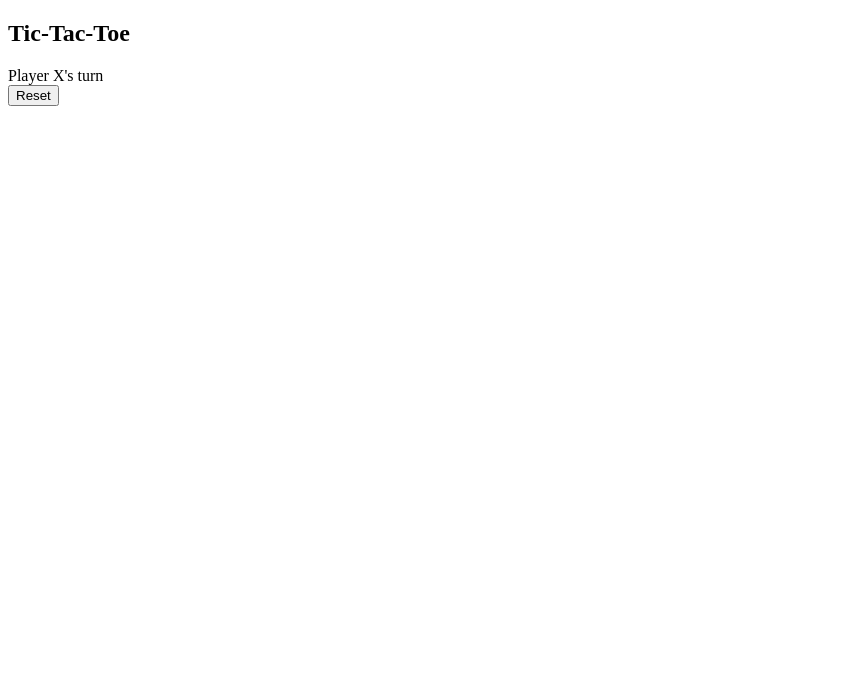
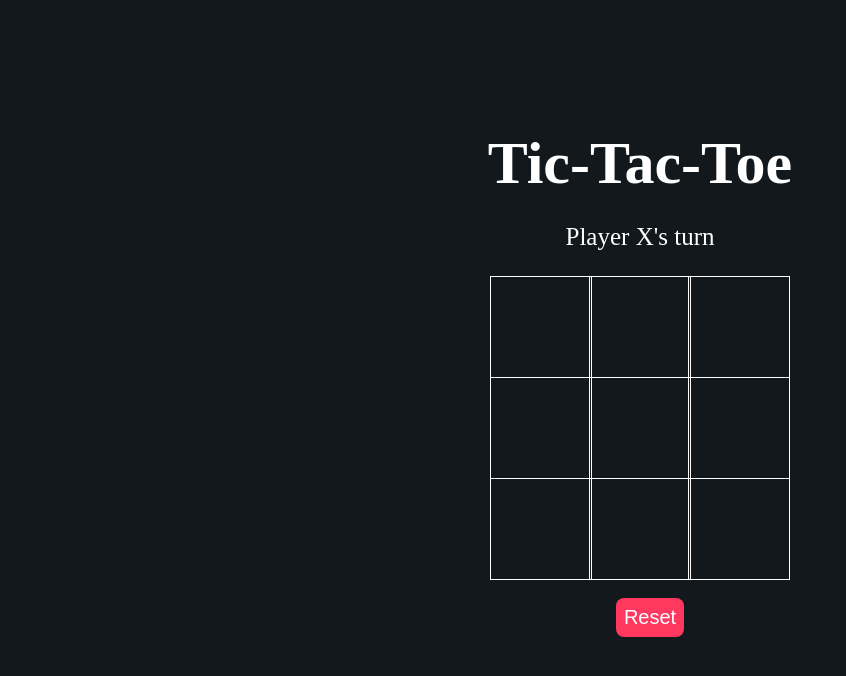
Before and after one commit to AtesiT/aCopyTicTacToeFrontend, a plain HTML site: page index.html in a window 1280 px wide. Shown: the whole page, without its empty margins (0-846 px from the left). Drawn offline with Linux system fonts and the light colour scheme.

Commit message:
css was did

```diff
--- a/index.html
+++ b/index.html
@@ -14,23 +14,24 @@
             <h1>Tic-Tac-Toe</h1>
         </section>
         <section class="display">
-            Player <span class="display-player Player-X">X</span>'s turn
+            Player <span class="display-player PlayerX">X</span>'s turn
         </section>
         <section class="container">
-            <div class="title"></div>
-            <div class="title"></div>
-            <div class="title"></div>
-            <div class="title"></div>
-            <div class="title"></div>
-            <div class="title"></div>
-            <div class="title"></div>
-            <div class="title"></div>
-            <div class="title"></div>
+            <div class="tile"></div>
+            <div class="tile"></div>
+            <div class="tile"></div>
+            <div class="tile"></div>
+            <div class="tile"></div>
+            <div class="tile"></div>
+            <div class="tile"></div>
+            <div class="tile"></div>
+            <div class="tile"></div>
         </section>
         <section class="display announcer hide"></section>
         <section class="controls">
             <button id="reset">Reset</button>
         </section>
+
     </main>
 </body>
 </html>
--- a/style.css
+++ b/style.css
@@ -0,0 +1,75 @@
+* {
+    padding: 0;
+    margin: 0;
+}
+
+.background {
+    background-color: #12181B;
+    height: 100vh;
+    padding-top: 1px;
+}
+
+.title {
+    color: white;
+    text-align: center;
+    font-size: 40px;
+    margin-top: 10%;
+}
+
+.display {
+    color: white;
+    font-size: 25px;
+    text-align: center;
+    margin-top: 1em;
+    margin-bottom: 1em;
+}
+
+.hide {
+    display: none;
+}
+
+.container {
+    margin: 0 auto;
+    display: grid;
+    grid-template-columns: 33% 33% 33%;
+    grid-template-rows: 33% 33% 33%;
+    max-width: 300px;
+}
+
+.tile {
+    border: 1px solid white;
+    min-width: 100px;
+    min-height: 100px;
+    display: flex;
+    justify-content: center;
+    align-items: center;
+    font-size: 50px;
+    cursor: pointer;
+}
+
+.playerX {
+    color: #09C372;
+}
+
+.playerO {
+    color: #498AFB
+}
+
+.controls {
+    display: flex;
+    flex-direction: row;
+    justify-content: center;
+    align-items: center;
+    margin-top: 1em;
+}
+
+#reset {
+    background-color: #FF3860;
+    color: white;
+    padding: 8px;
+    border-radius: 8px;
+    border: none;
+    font-size: 20px;
+    margin-left: 1em;
+    cursor: pointer;
+}
```
